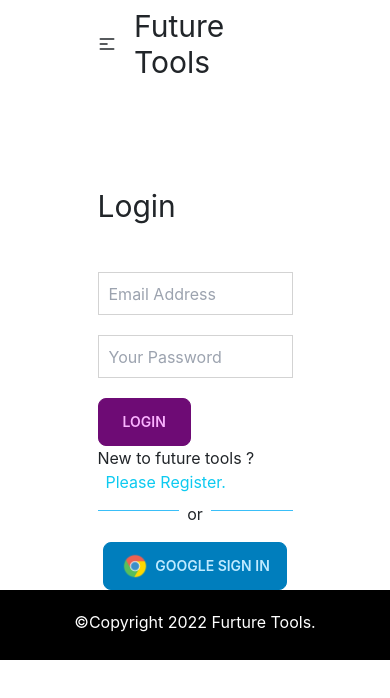
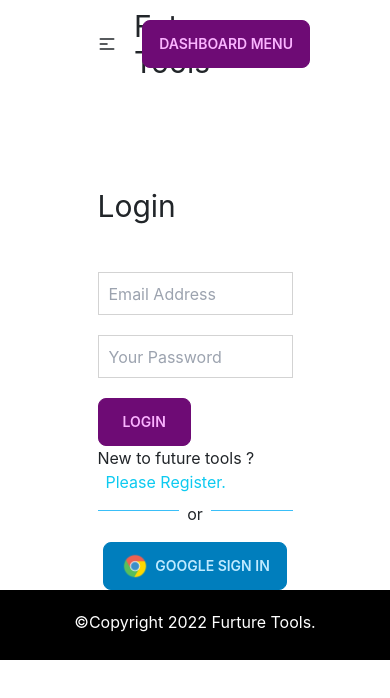
Before and after one commit to mdohidurzaman/future-tools-client, a React (Create React App) app: page /login in a window 390 px wide. Shown: the top 698 px of the page. Built offline with nearby package versions, Linux system fonts and the light colour scheme; no server answers.

Commit message:
fix dashboard drawer

```diff
--- a/src/Components/Shared/Header.js
+++ b/src/Components/Shared/Header.js
@@ -71,6 +71,7 @@ const Header = () => {
             {menuitems}
           </ul>
         </div>
+
         <Link to="/" class="text-3xl">
           Future Tools
         </Link>
@@ -78,6 +79,14 @@ const Header = () => {
       <div class="navbar-center hidden lg:flex">
         <ul class="menu menu-horizontal p-0">{menuitems}</ul>
       </div>
+      <div className="navbar-end">
+        <label
+          for="my-drawer-2"
+          class="btn btn-primary drawer-button lg:hidden"
+        >
+          Dashboard menu
+        </label>
+      </div>
     </div>
   );
 };
--- a/src/Pages/Dashgoard/Dashboard.js
+++ b/src/Pages/Dashgoard/Dashboard.js
@@ -8,13 +8,12 @@ const Dashboard = () => {
       <div class="drawer-content mx-auto mt-3">
         <h1 className="text-3xl">Welcome to Your Dashboard</h1>
         <Outlet></Outlet>
-
-        <label
+        {/* <label
           for="my-drawer-2"
           class="btn btn-primary drawer-button lg:hidden"
         >
           Open drawer
-        </label>
+        </label> */}
       </div>
       <div class="drawer-side">
         <label for="my-drawer-2" class="drawer-overlay"></label>
```
